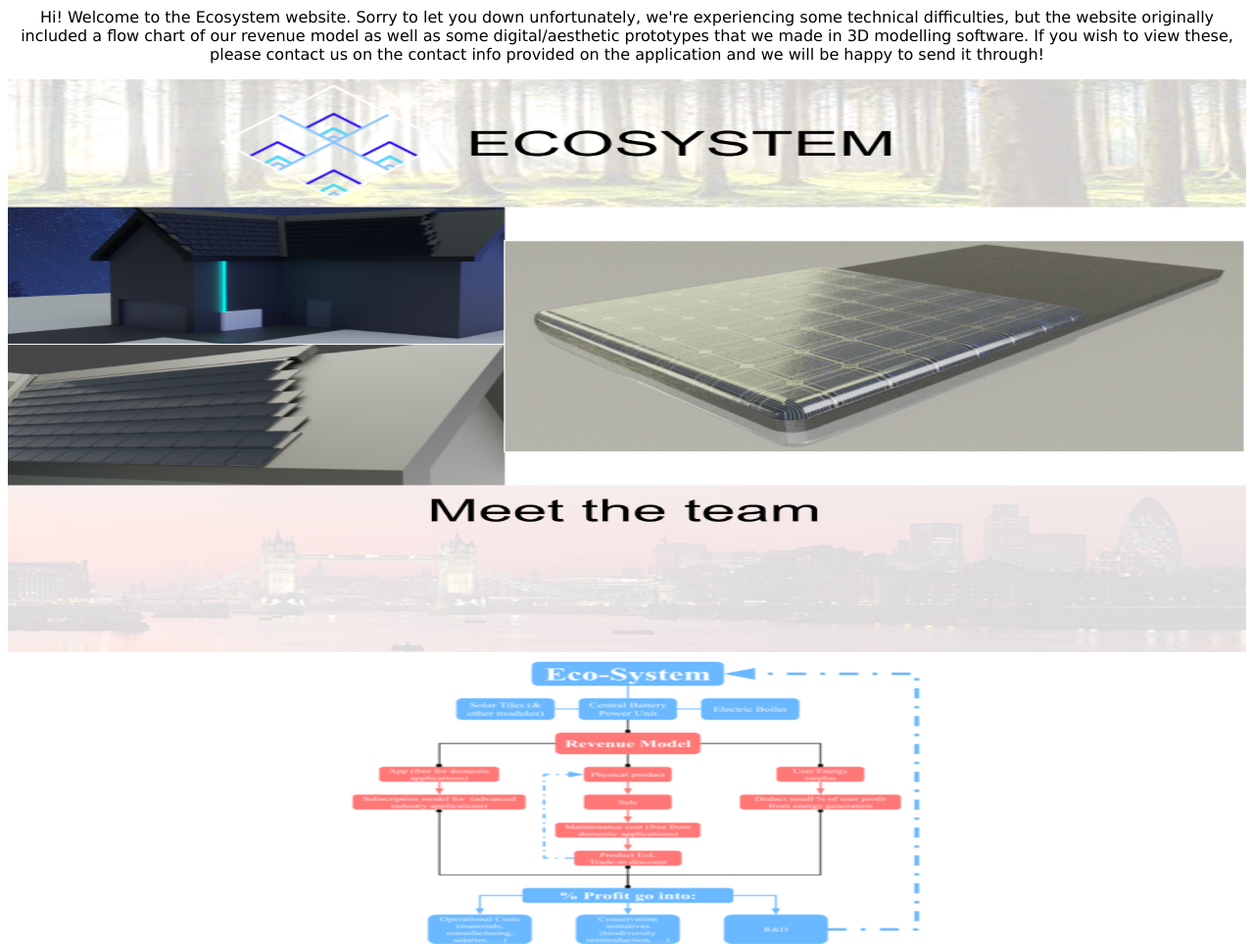
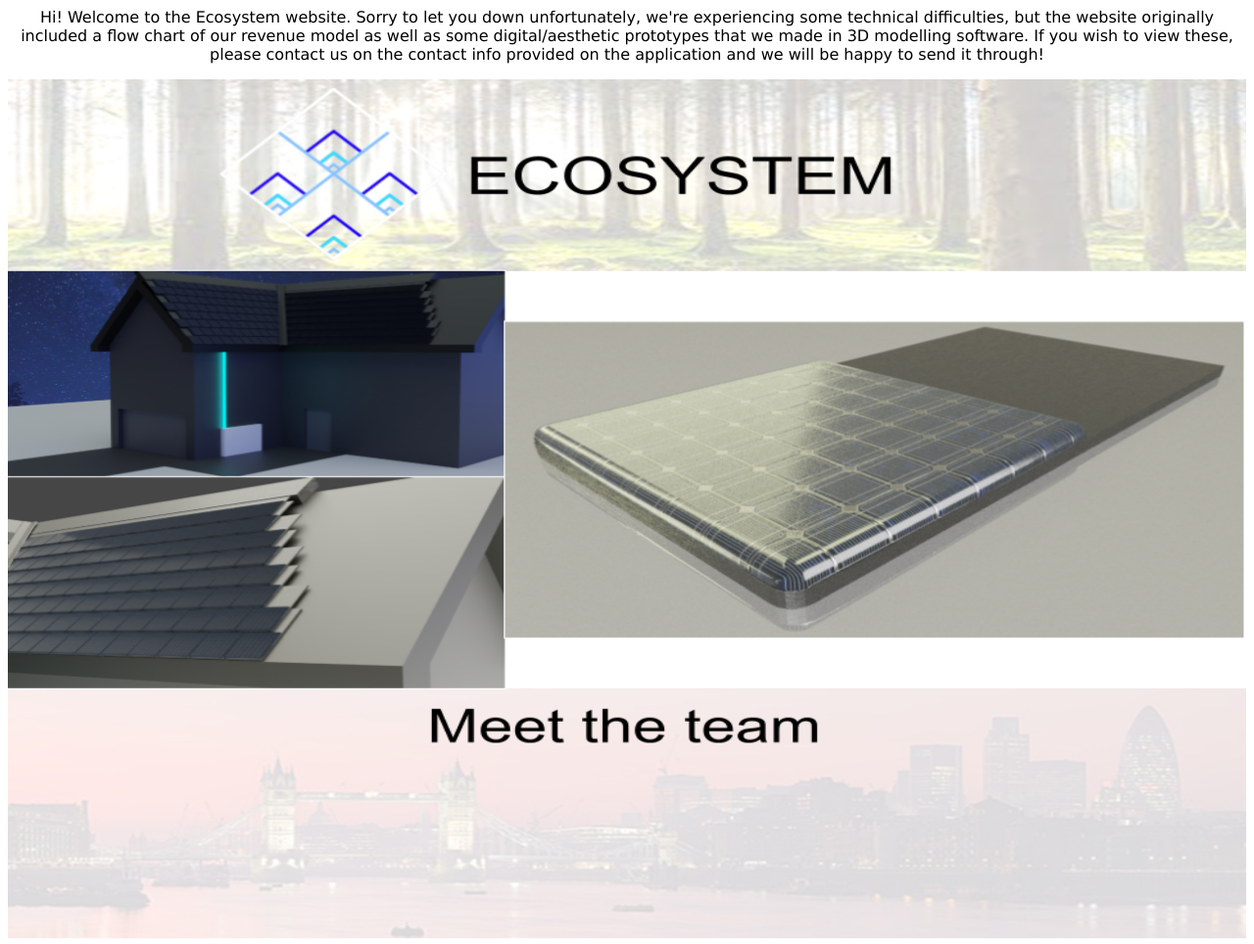
Before and after one commit to Fl-ow/Fl-ow.github.io, a plain HTML site: page index.html in a window 1280 px wide. Shown: the top 964 px of the page at 98% size. Drawn offline with Linux system fonts and the light colour scheme.

Commit message:
Update index.html

```diff
--- a/index.html
+++ b/index.html
@@ -19,7 +19,7 @@
     </font>
 
 
-    <img src="Assets/Images/website_mk1.png" width = "100%" height = "1000">
+    <img src="Assets/Images/website_mk1.png" width = "100%" height = "1500">
 
   </center>
 
```
